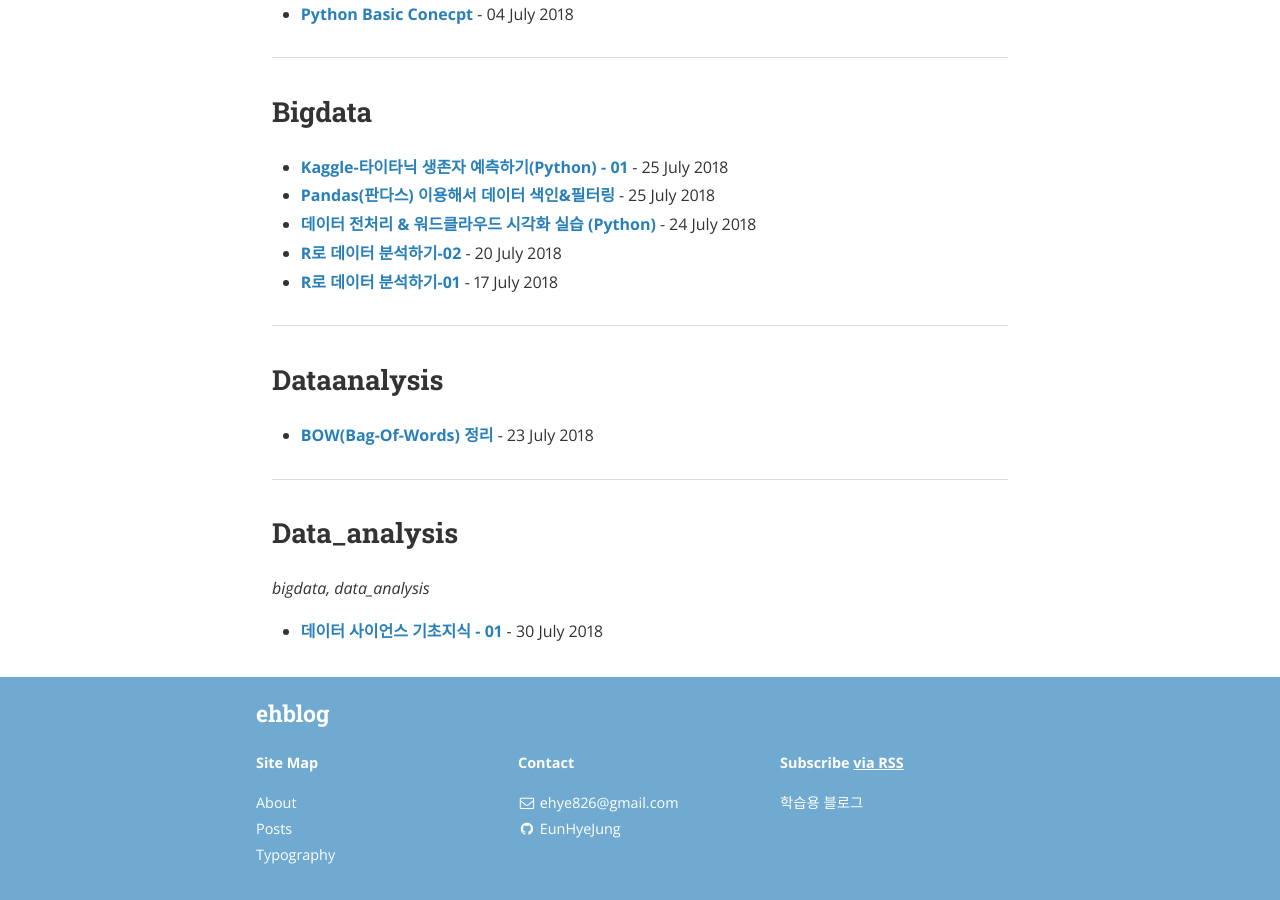
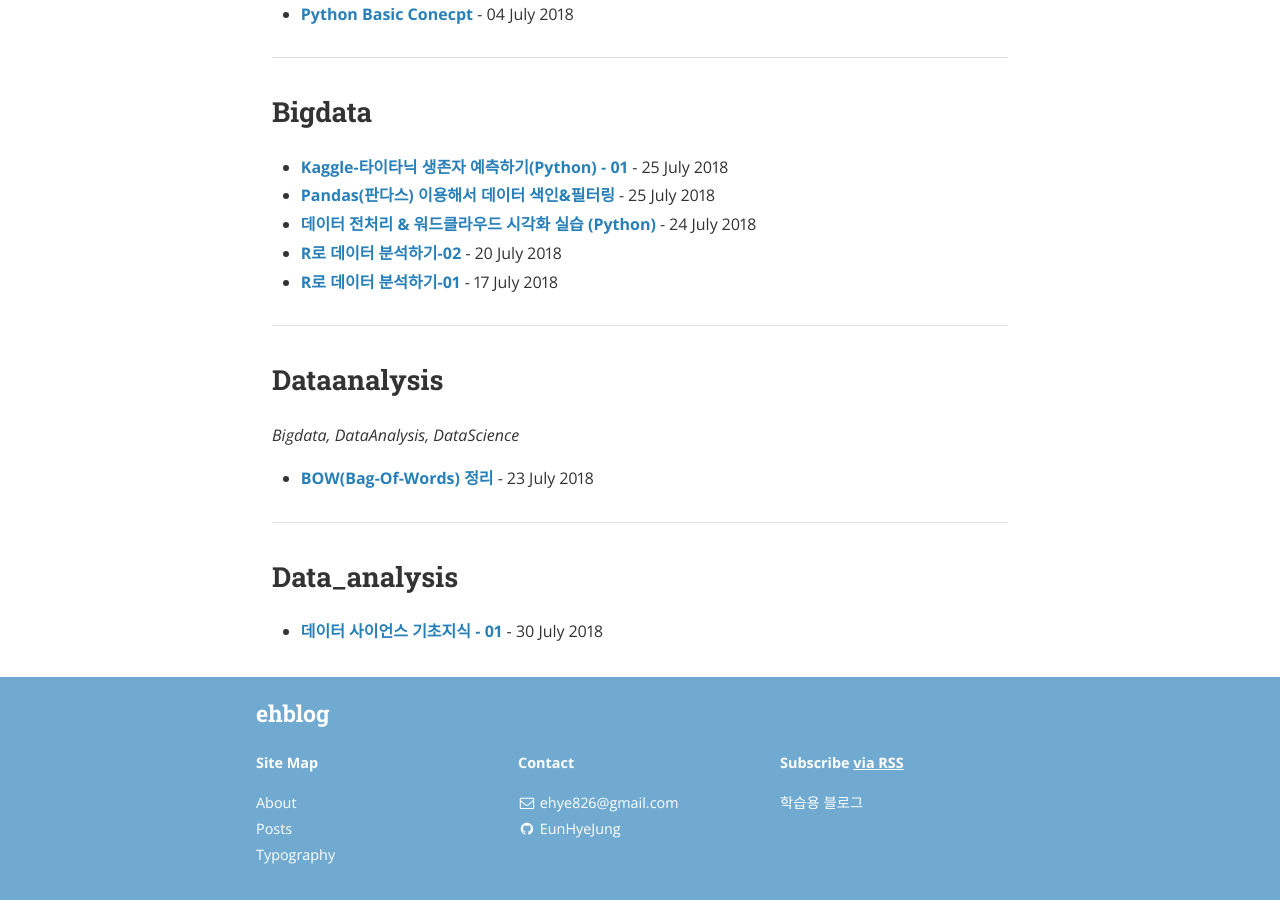
Before and after one commit to EunHyeJung/EunHyeJung.github.io, a Jekyll site: the page built from index.html, in a window 1280 px wide and 900 px high, scrolled down 3541 px. Built offline with Jekyll 4.4.1, drawn with Linux system fonts in a browser that asks for light colours; nearby versions of some CDN libraries; the list of posts is cut into pages by our own code.

Commit message:
Update _config.yml

```diff
--- a/_config.yml
+++ b/_config.yml
@@ -65,8 +65,8 @@ descriptions:
   - cat: os
     desc: "operating system"
 
-  - cat: data_analysis
-    desc: "bigdata, data_analysis"
+  - cat: DataAnalysis
+    desc: "Bigdata, DataAnalysis, DataScience"
 
   - cat: etc
     desc: "etc"
```
